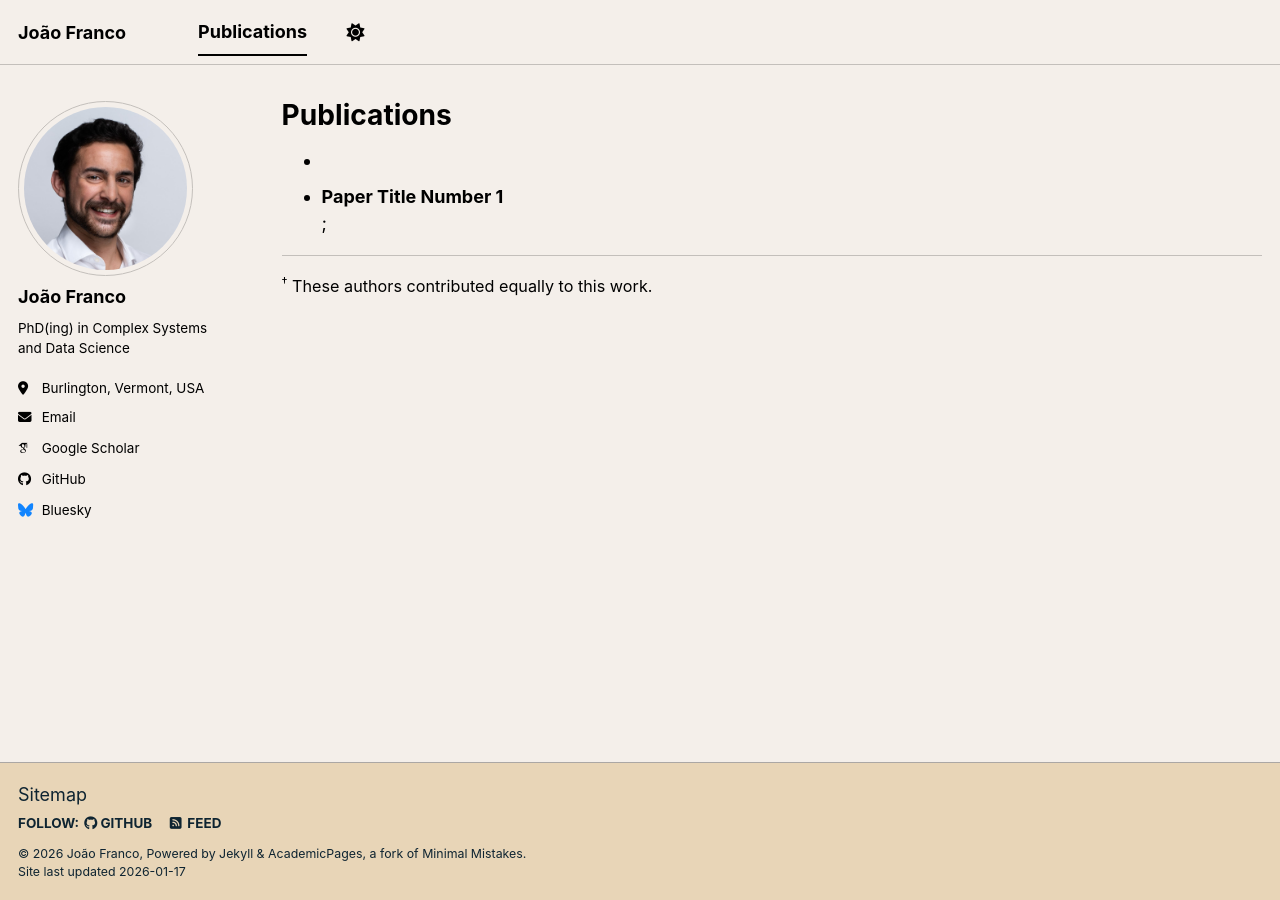
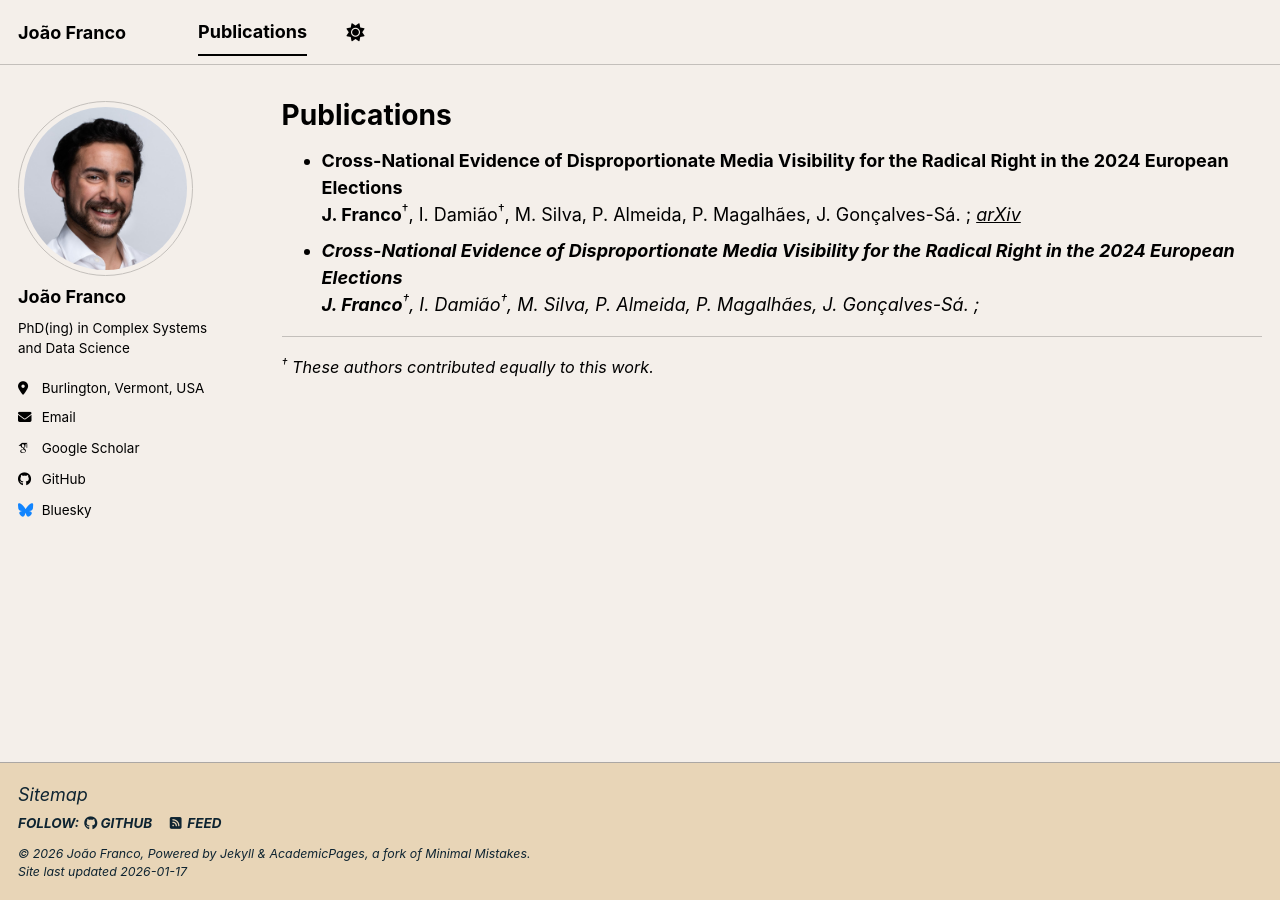
Before and after one commit to OkFranco/okfranco.github.io, a Jekyll site: the page built from _pages/publications.html, in a window 1280 px wide. Built offline with Jekyll 4.4.1, drawn with Linux system fonts in a browser that asks for light colours; some web fonts are replaced; a script bundle is joined from its source files by our own code; library files that are not in the unit come from our copies.

Commit message:
adjust title and authors

```diff
--- a/_publications/2009-10-01-paper-title-number-1.md
+++ b/_publications/2009-10-01-paper-title-number-1.md
@@ -1,5 +1,5 @@
 ---
-title: "Paper Title Number 1"
+title: "Cross-National Evidence of Disproportionate Media Visibility for the Radical Right in the 2024 European Elections"
 collection: publications
 category: manuscripts
 permalink: /publication/2009-10-01-paper-title-number-1
@@ -9,6 +9,7 @@
 slidesurl: 'https://academicpages.github.io/files/slides1.pdf'
 paperurl: 'https://academicpages.github.io/files/paper1.pdf'
 bibtexurl: 'https://academicpages.github.io/files/bibtex1.bib'
+authors: <strong>J. Franco</strong><sup>†</sup>, I. Damião<sup>†</sup>, M. Silva, P. Almeida, P. Magalhães, J. Gonçalves-Sá.
 citation: 'Your Name, You. (2009). &quot;Paper Title Number 1.&quot; <i>Journal 1</i>. 1(1).'
 ---
 The contents above will be part of a list of publications, if the user clicks the link for the publication than the contents of section will be rendered as a full page, allowing you to provide more information about the paper for the reader. When publications are displayed as a single page, the contents of the above "citation" field will automatically be included below this section in a smaller font.
```
Also changed, not shown: _publications/2026-01-13-cross-national.md (+1 -1 lines).
